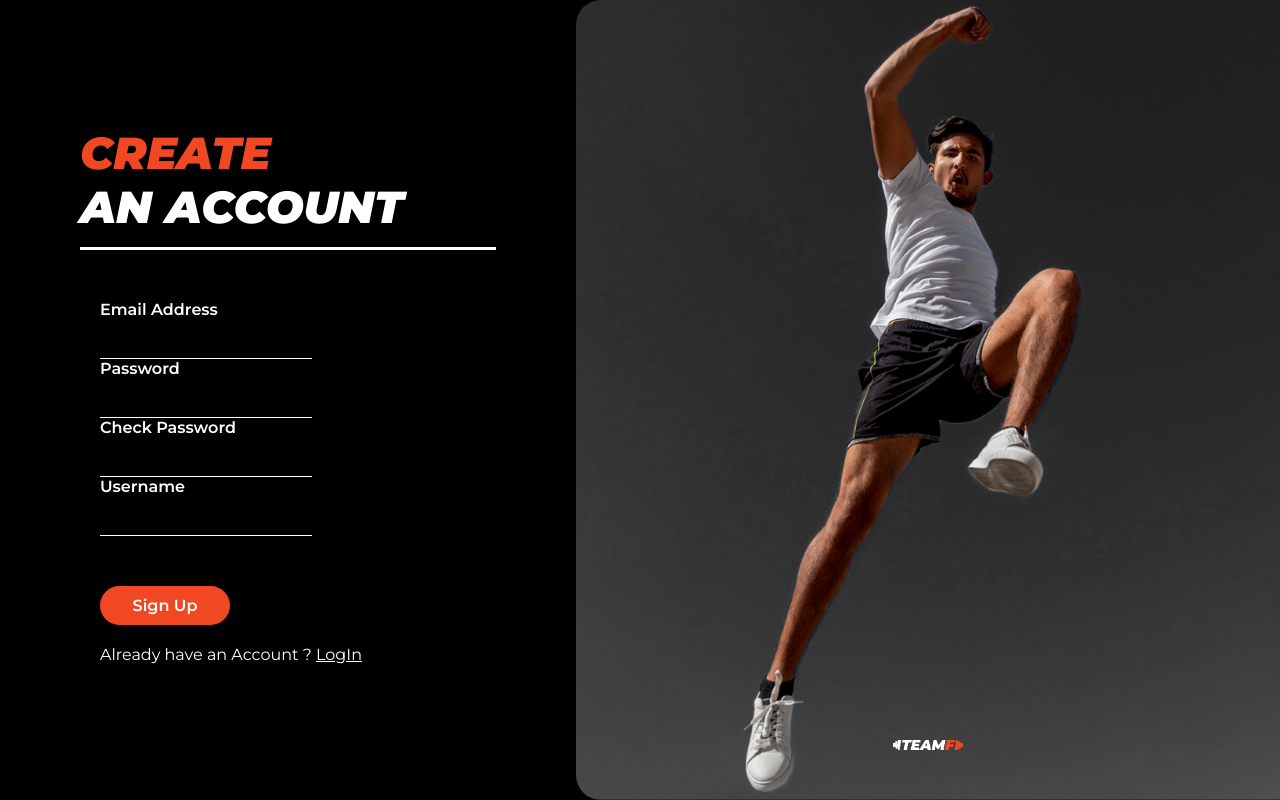
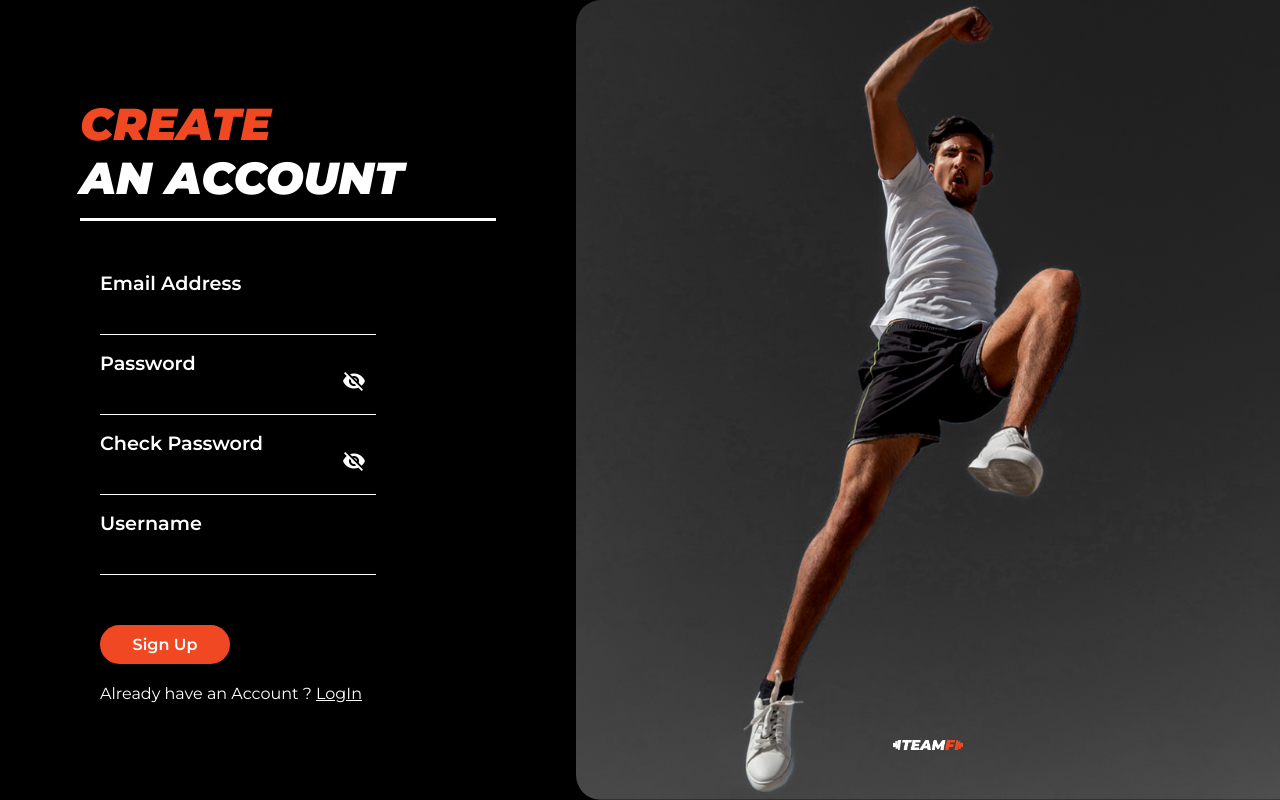
Before and after one commit to Syhxmii/TeamFIndo, a Django app: page /signup/ in a window 1280 px wide. Run offline with Django 4.2, Linux system fonts and the light colour scheme.

Commit message:
fixed css signup

```diff
--- a/AI_HealthTrainer/static/javascripts/signup.js
+++ b/AI_HealthTrainer/static/javascripts/signup.js
@@ -1,7 +1,7 @@
 const icon = document.getElementById("icon");
 const iconCheck = document.getElementById("iconCheck");
-const passwordInput = document.getElementById("password");
-const checkpasswordInput = document.getElementById("checkpassword");
+const passwordInput = document.getElementById("password1");
+const checkpasswordInput = document.getElementById("password2");
 
 icon.addEventListener("click", function() {
   if (passwordInput.type === "password") {
--- a/AI_HealthTrainer/static/styles/signup.css
+++ b/AI_HealthTrainer/static/styles/signup.css
@@ -46,42 +46,43 @@ body {
 }
 
 
-/* .container>.box-input>.input-email {
+.container>.box-input>form>.input-email {
     margin-top: 1rem;
     display: flex;
     flex-direction: column;
-} */
+}
 
 
-/* .container>.box-input>.input-password {
+ .container>.box-input>form>.input-password {
     margin-top: 1rem;
     display: flex;
     flex-direction: column;
     position: relative;
 }
 
-.container>.box-input>.input-password>span {
+.container>.box-input>form>.input-password>span {
     position: absolute;
     top: 50%;
     right: 10px;
     transform: translateY(-50%);
     color: #ffff;
     cursor: pointer;
+    user-select: none;
 }
 
-.container>.box-input>.input-username {
+.container>.box-input>form>.input-username {
     margin-top: 1rem;
     display: flex;
     flex-direction: column;
 }
 
-.container>.box-input>div>label {
+.container>.box-input>form>div>label {
     font-size: 1.2rem;
     color: #ffff;
     font-weight: 600;
 }
 
-.container>.box-input>div>input {
+.container>.box-input>form>div>input {
     border: none;
     border-bottom: 1px solid #ffff;
     outline: none;
@@ -89,16 +90,17 @@ body {
     padding: 10px;
     font-size: 1rem;
     color: #ffff;
-} */
+}
 
+/*
 .signup-form {
-    /* Gaya untuk form secara keseluruhan */
+
     max-width: 400px;
     margin: 0 auto;
 }
 
 .signup-form p {
-    /* Gaya untuk paragraf dalam form */
+
     margin-bottom: 10px;
 }
 
@@ -109,7 +111,7 @@ body {
 }
 
 .signup-form input {
-    /* Gaya untuk input fields dalam form */
+
     border: none;
     border-bottom: 1px solid #ffff;
     outline: none;
@@ -120,13 +122,13 @@ body {
 }
 
 .signup-form input:focus {
-    /* Gaya untuk input fields saat fokus */
+
     outline: none;
     border-color: #3498db;
 }
 
 .signup-form button {
-    /* Gaya untuk tombol submit dalam form */
+
     display: inline-block;
     padding: 10px 20px;
     background-color: #3498db;
@@ -138,10 +140,10 @@ body {
 }
 
 .signup-form button:hover {
-    /* Gaya saat hover pada tombol */
+
     background-color: #2980b9;
 }
-
+ */
 
 /* Gaya untuk tampilan error pada form */
 
```
